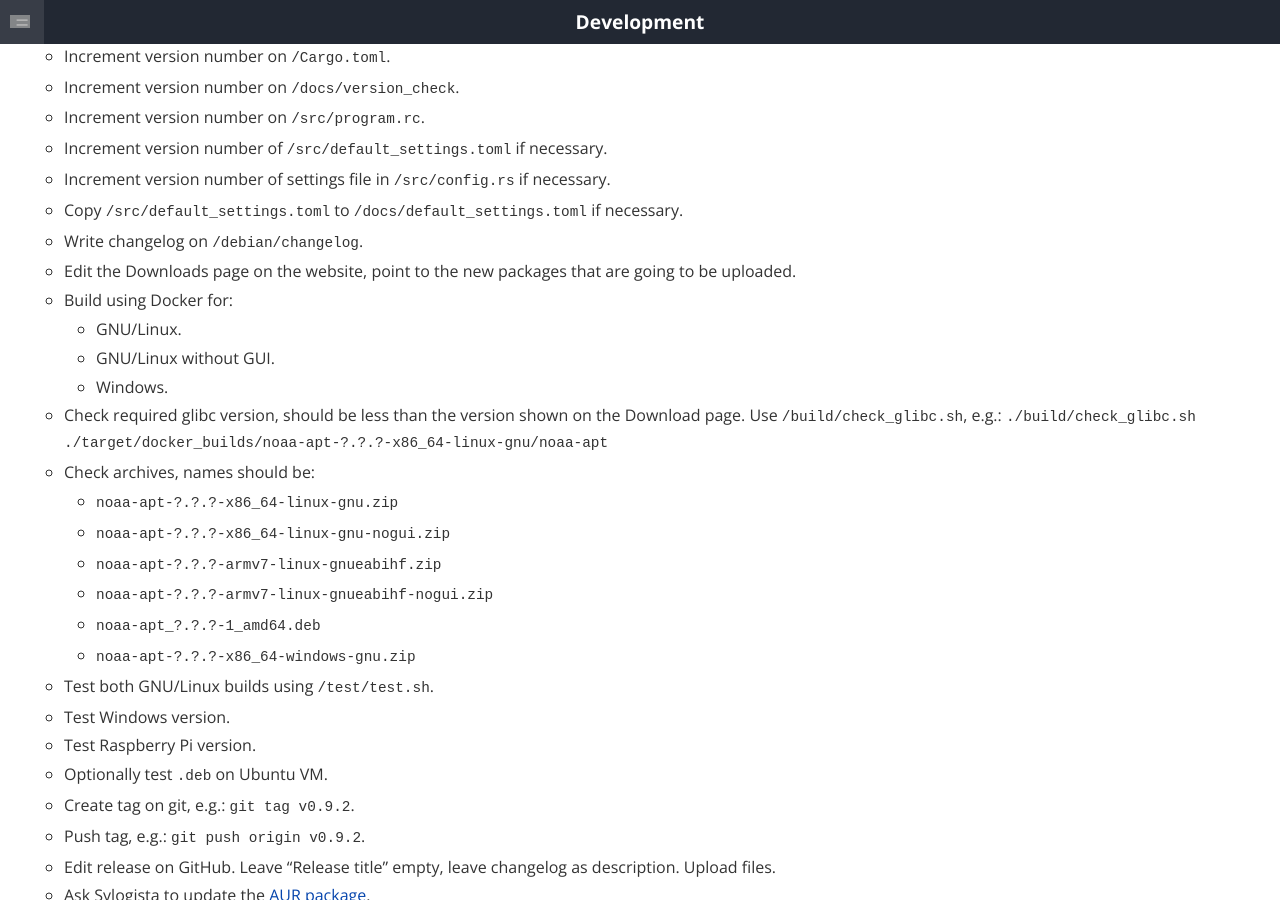
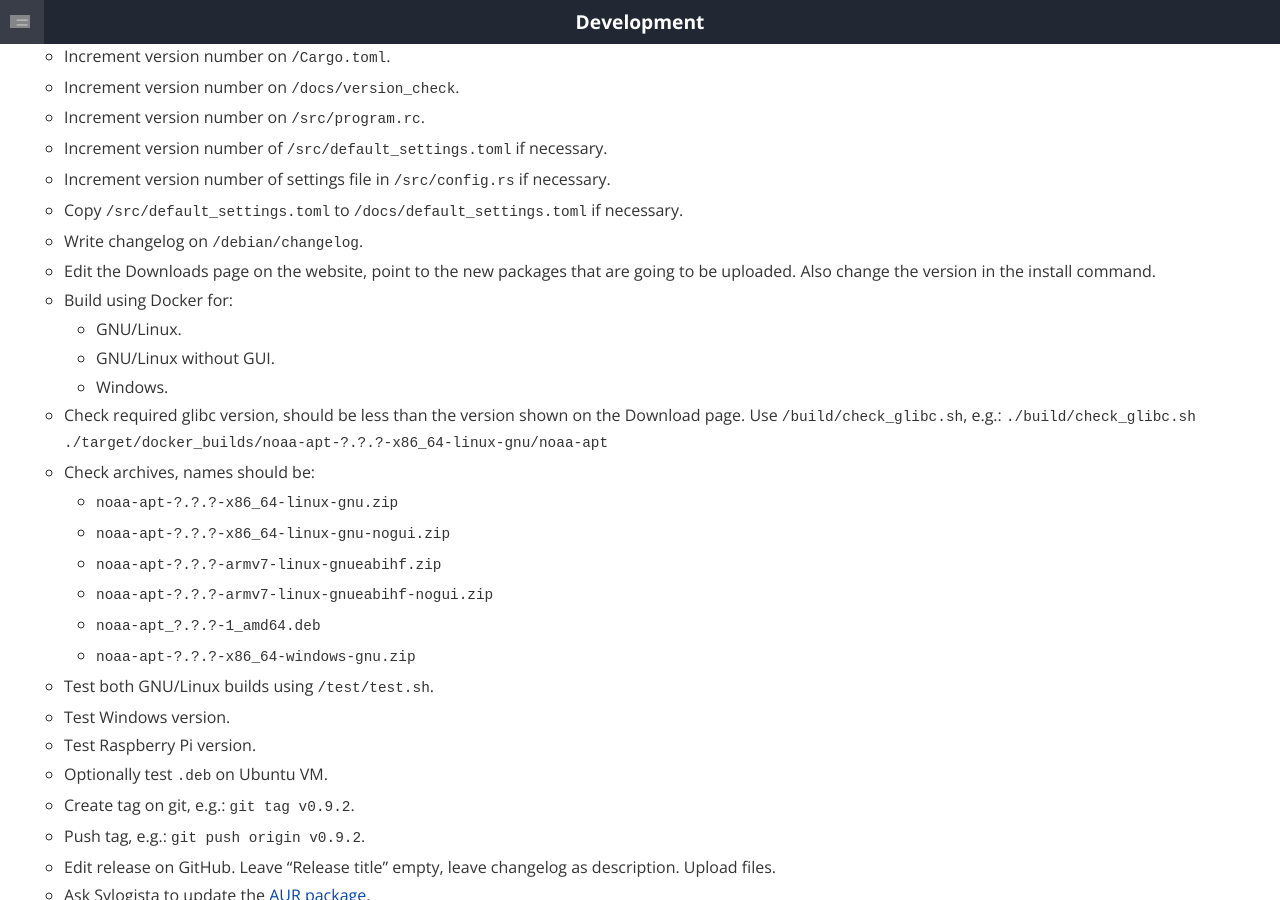
Before and after one commit to martinber/noaa-apt, a Jekyll site: the page built from docs/development.md, in a window 1280 px wide and 900 px high, scrolled down 5426 px. Built offline with Jekyll 4.4.1, drawn with Linux system fonts in a browser that asks for light colours.

Commit message:
Make Linux running isntructions clearer

```diff
--- a/docs/development.md
+++ b/docs/development.md
@@ -328,7 +328,7 @@ I use Clippy too:
 - Write changelog on `/debian/changelog`.
 
 - Edit the Downloads page on the website, point to the new packages that are
-    going to be uploaded.
+    going to be uploaded. Also change the version in the install command.
 
 - Build using Docker for:
 
```
Also changed, not shown: docs/download.md (+1 -1 lines).
